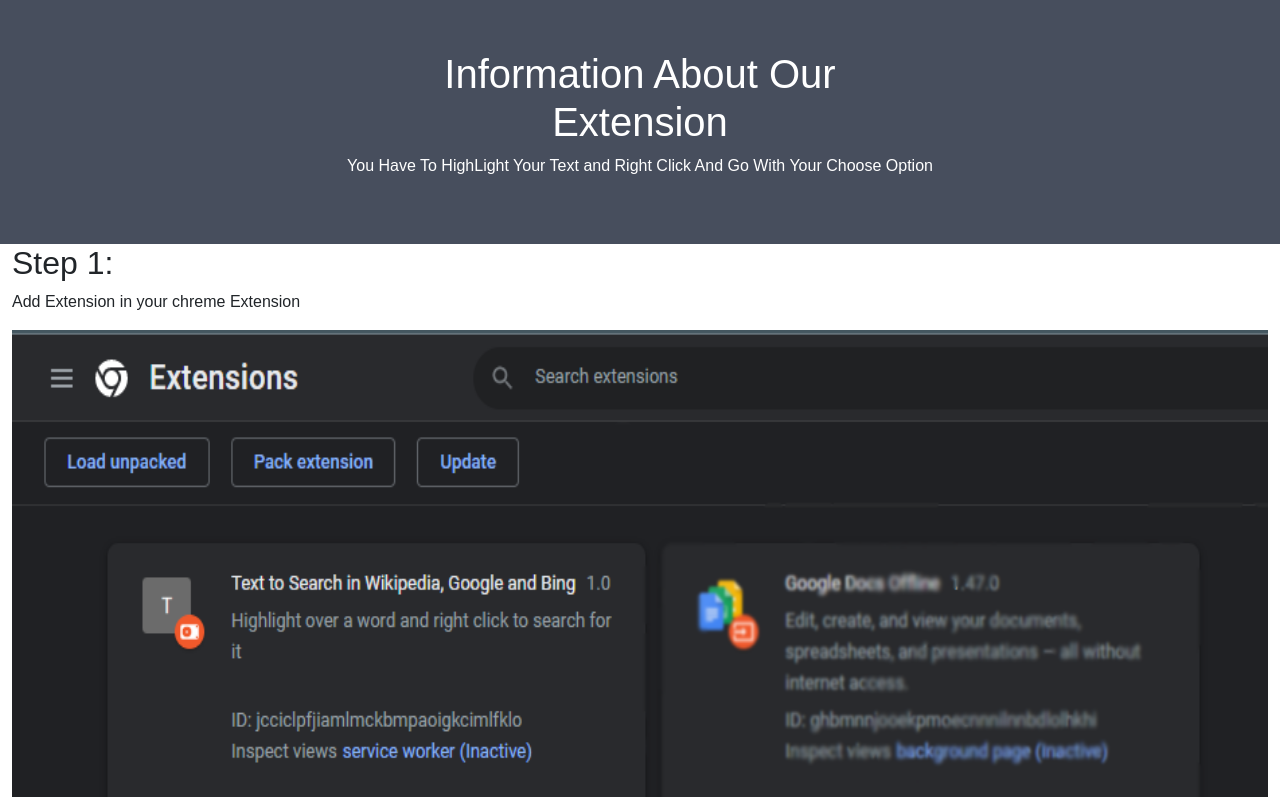
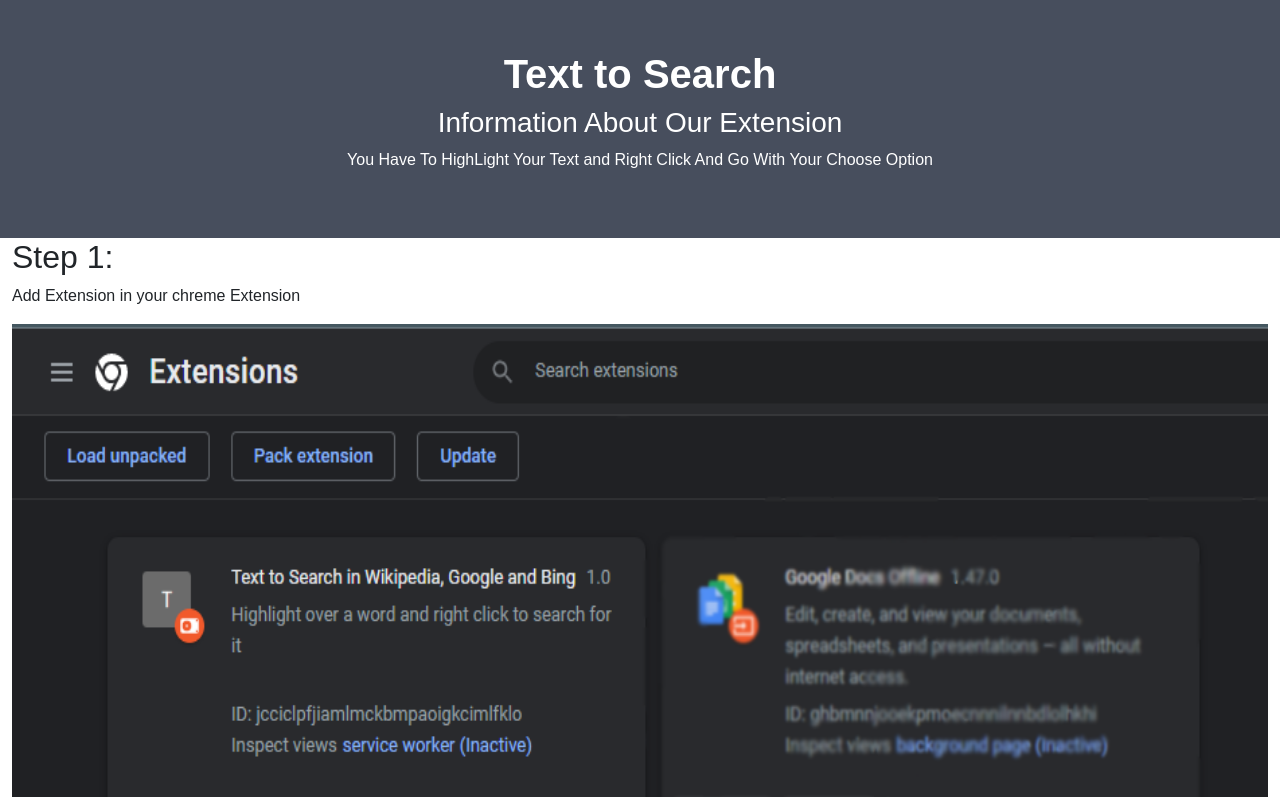
Before and after one commit to VishalBhuse/Chrome_Extension, a browser extension: page index.html in a window 1280 px wide. Shown: the top 797 px of the page. Drawn offline with nearby package versions, Linux system fonts and the light colour scheme.

Commit message:
name updated

```diff
--- a/index.html
+++ b/index.html
@@ -38,10 +38,11 @@
   </head>
   <body>
     <div class="about-section">
-      <h1>
-        Information About Our <br />
+      <h1><b>Text to Search</b> </h1>
+      <h3>
+        Information About Our
         Extension
-      </h1>
+      </h3>
       <p>
         You Have To HighLight Your Text and Right Click And Go With Your Choose
         Option
```
